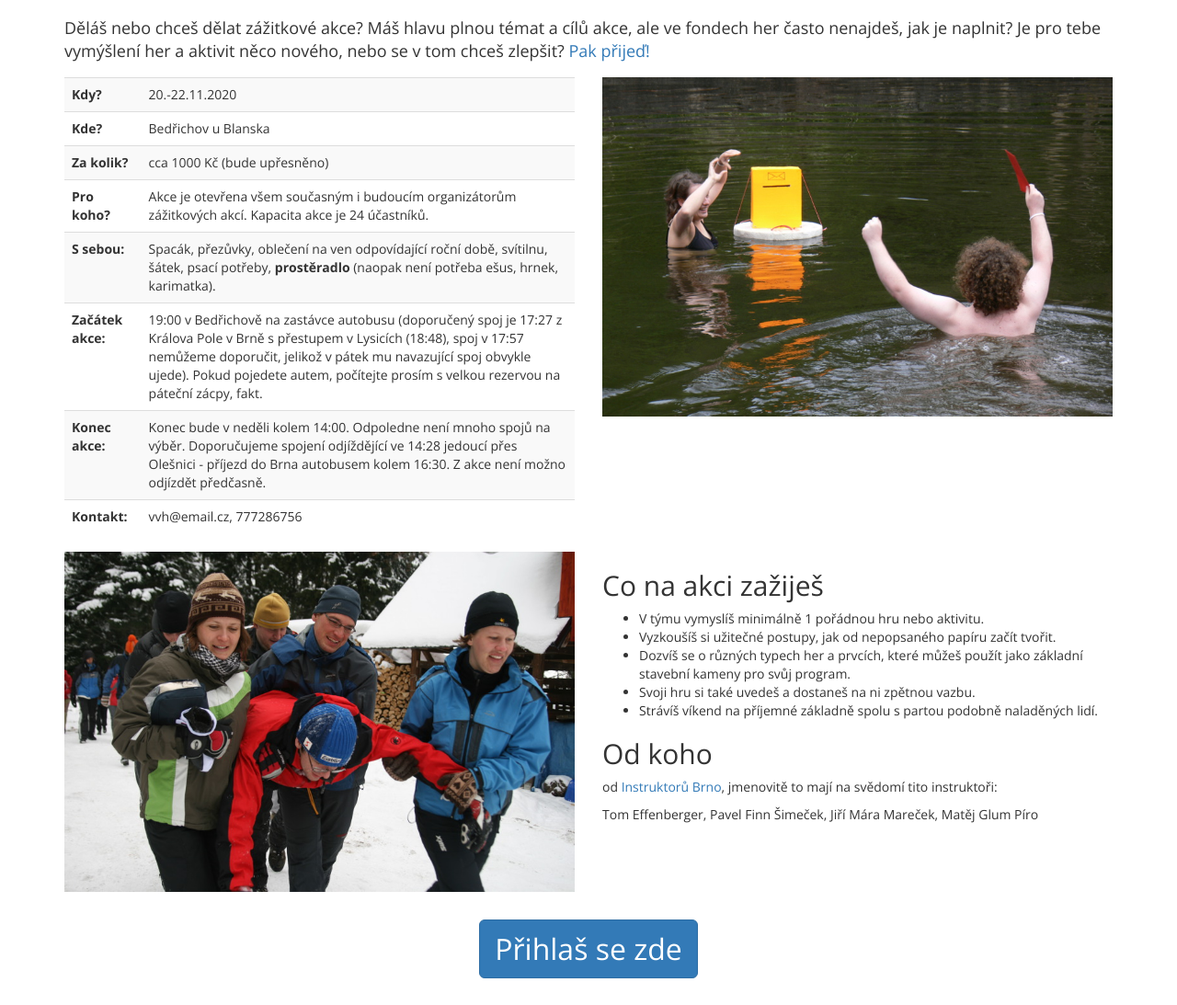
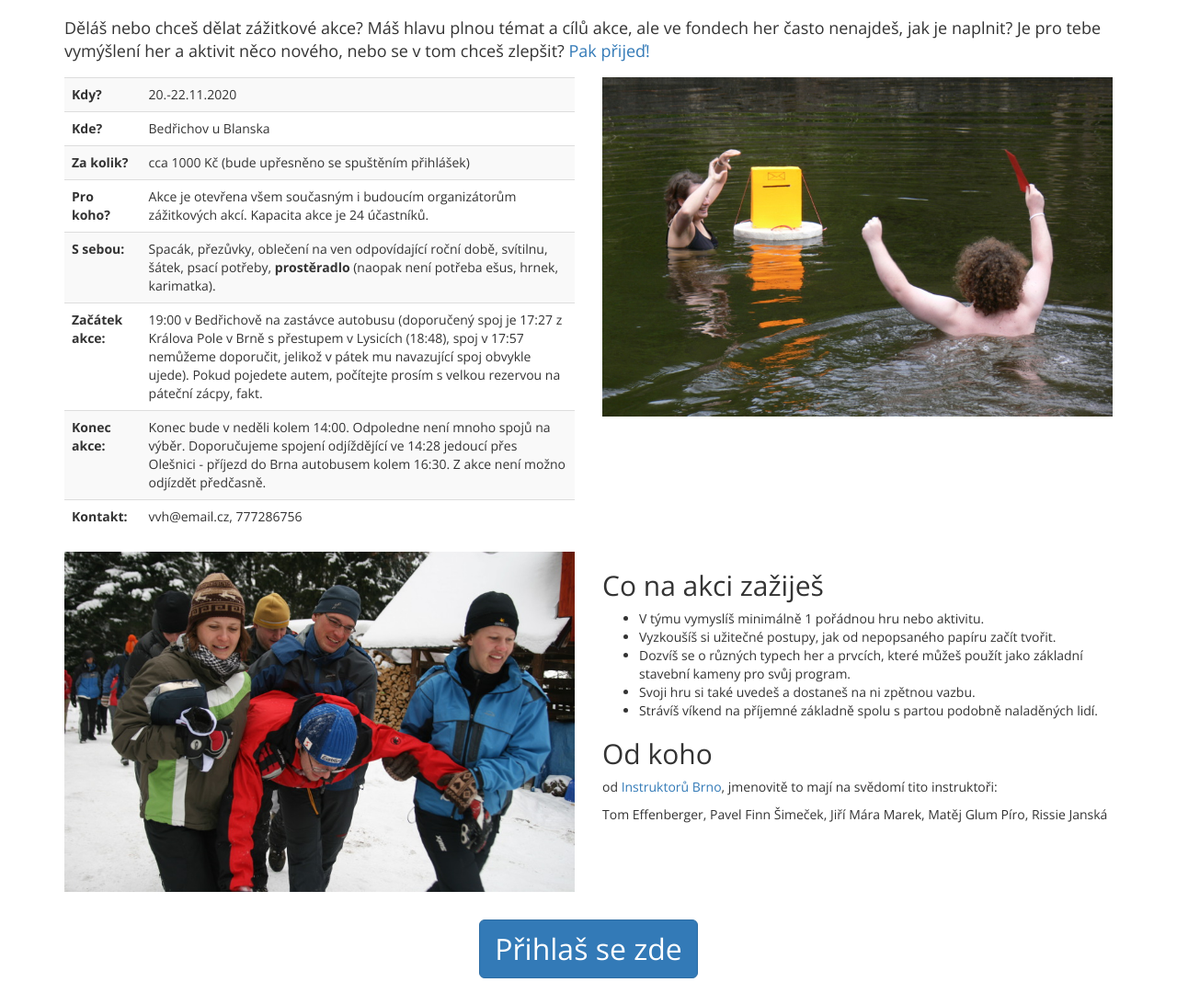
Before and after one commit to InstruktoriBrno/vvh-web, a plain HTML site: page index.html in a window 1280 px wide. Shown: the part 317-1410 px from the top of the page at 92% size. Drawn offline with nearby package versions, Linux system fonts and the light colour scheme.

Commit message:
Update index.html

```diff
--- a/index.html
+++ b/index.html
@@ -70,7 +70,7 @@
                     </tr>
                     <tr>
                         <th>Za kolik?</th>
-                        <td>cca 1000 Kč (bude upřesněno)</td>
+                        <td>cca 1000 Kč (bude upřesněno se spuštěním přihlášek)</td>
                     </tr>
                     <tr>
                         <th>Pro koho?</th>
@@ -118,7 +118,7 @@
                     od <a href="http://www.instruktori.cz/">Instruktorů Brno</a>, jmenovitě to mají na svědomí tito instruktoři:
                 </p>
                 <p>
-                Tom Effenberger, Pavel Finn Šimeček, Jiří Mára Mareček, Matěj Glum Píro
+                Tom Effenberger, Pavel Finn Šimeček, Jiří Mára Marek, Matěj Glum Píro, Rissie Janská
                 </p>
             </div>
         </div>
```
